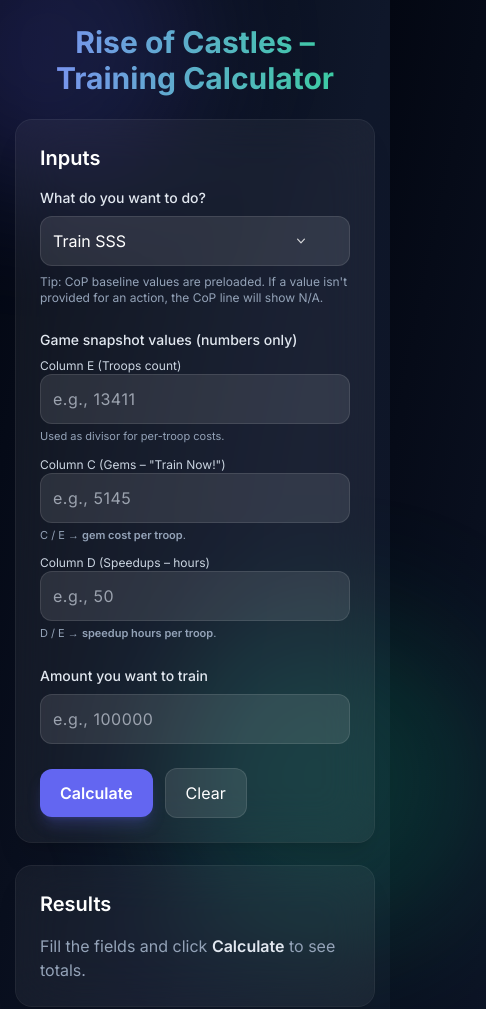
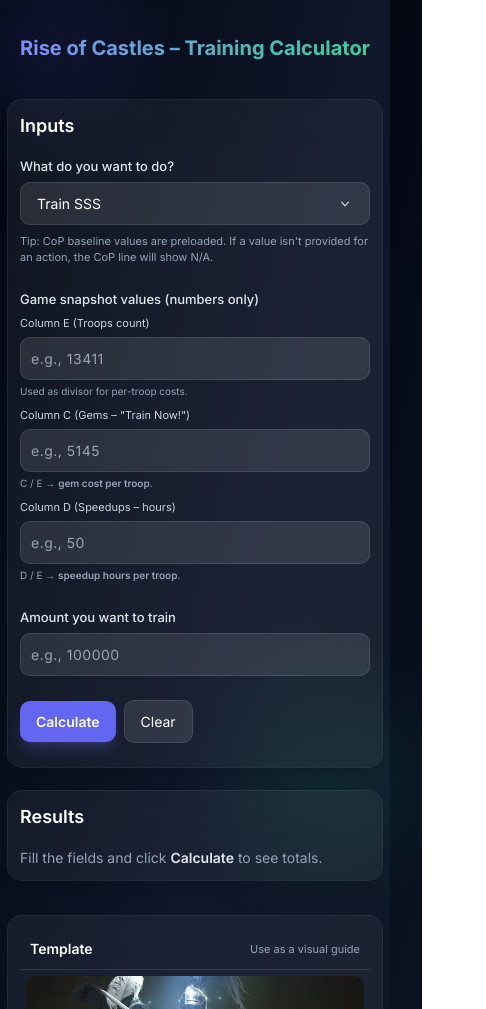
Before and after one commit to riseofcastlesnet/rise-of-castles-calculator, a plain HTML site: page index.html in a window 390 px wide. Shown: the top 1009 px of the page, 486 px wide, since content can reach past the window. Drawn offline with nearby package versions, Linux system fonts and the light colour scheme.

Commit message:
Update style.css mobile responsive

```diff
--- a/style.css
+++ b/style.css
@@ -1,6 +1,5 @@
 /* Subtle extras for a 2025 feel */
 .only-digits {
-  /* On iOS/Android, inputmode already helps; this is just cosmetic */
   letter-spacing: 0.5px;
 }
 
@@ -10,21 +9,331 @@
   background: linear-gradient(180deg, rgba(255,255,255,0.08), rgba(255,255,255,0.03));
   padding: 1rem;
 }
+
 /* Custom dropdown */
 .dropdown-item {
   padding: 0.625rem 0.875rem;
   cursor: pointer;
-  color: #e5e7eb; /* slate-200 */
+  color: #e5e7eb;
 }
+
 .dropdown-item:hover,
 .dropdown-item[aria-selected="true"] {
-  background-color: rgba(99, 102, 241, 0.15); /* indigo-500/15 */
+  background-color: rgba(99, 102, 241, 0.15);
   color: #ffffff;
 }
+
 #actionMenu::-webkit-scrollbar {
   width: 8px;
 }
+
 #actionMenu::-webkit-scrollbar-thumb {
   background: rgba(255,255,255,0.15);
   border-radius: 9999px;
 }
+
+/* ===================================== */
+/* CRITICAL MOBILE FIXES                 */
+/* ===================================== */
+
+/* Prevent horizontal overflow */
+* {
+  box-sizing: border-box;
+}
+
+html, body {
+  overflow-x: hidden;
+  max-width: 100%;
+  margin: 0;
+  padding: 0;
+}
+
+body {
+  min-height: 100vh;
+  width: 100%;
+}
+
+/* Ensure all containers don't overflow */
+.mx-auto {
+  max-width: 100% !important;
+  overflow-x: hidden;
+}
+
+/* ===================================== */
+/* MOBILE OPTIMIZATIONS (< 768px)        */
+/* ===================================== */
+
+@media (max-width: 768px) {
+  /* Reduce all padding drastically */
+  body {
+    font-size: 14px;
+    padding: 0 !important;
+  }
+
+  /* Header - compact */
+  header {
+    padding-top: 0.75rem !important;
+    padding-bottom: 0.5rem !important;
+  }
+
+  header h1 {
+    font-size: 1.25rem !important;
+    line-height: 1.5rem !important;
+    padding: 0 !important;
+    margin: 0 !important;
+  }
+
+  /* Main container - minimal padding */
+  main {
+    padding-left: 0.5rem !important;
+    padding-right: 0.5rem !important;
+    padding-top: 0.5rem !important;
+    padding-bottom: 1rem !important;
+    max-width: 100% !important;
+  }
+
+  /* Cards - compact padding */
+  .backdrop-blur-xl,
+  .bg-white\/5 {
+    padding: 0.75rem !important;
+    margin-bottom: 0.75rem !important;
+  }
+
+  /* Grid spacing */
+  .gap-6 {
+    gap: 0.75rem !important;
+  }
+
+  .gap-3 {
+    gap: 0.5rem !important;
+  }
+
+  /* Form elements - smaller */
+  .text-xl {
+    font-size: 1.125rem !important;
+  }
+
+  .text-sm {
+    font-size: 0.8125rem !important;
+  }
+
+  .text-xs {
+    font-size: 0.6875rem !important;
+  }
+
+  .text-\[11px\] {
+    font-size: 0.625rem !important;
+  }
+
+  /* Input fields */
+  input {
+    font-size: 14px !important;
+    padding: 0.625rem !important;
+    width: 100% !important;
+    max-width: 100% !important;
+  }
+
+  /* Buttons */
+  button {
+    font-size: 0.875rem !important;
+    padding: 0.625rem 1rem !important;
+  }
+
+  /* Rounded corners - smaller */
+  .rounded-2xl {
+    border-radius: 0.875rem !important;
+  }
+
+  .rounded-xl {
+    border-radius: 0.625rem !important;
+  }
+
+  /* Result cards */
+  .result-card {
+    padding: 0.625rem !important;
+    font-size: 0.8125rem !important;
+    margin-bottom: 0.5rem !important;
+  }
+
+  .result-card .text-2xl {
+    font-size: 1.25rem !important;
+  }
+
+  /* Dropdown menu */
+  #actionMenu {
+    max-height: 45vh !important;
+  }
+
+  /* Template/Guide section */
+  aside {
+    margin-top: 0.75rem !important;
+  }
+
+  aside .p-4 {
+    padding: 0.625rem !important;
+  }
+
+  aside .p-2 {
+    padding: 0.375rem !important;
+  }
+
+  aside img {
+    border-radius: 0.5rem !important;
+  }
+
+  /* Footer */
+  footer {
+    padding-top: 0.75rem !important;
+    padding-bottom: 0.75rem !important;
+    font-size: 0.6875rem !important;
+  }
+
+  /* Hide gradient blobs on mobile to reduce clutter */
+  .absolute.inset-0 > div {
+    opacity: 0.5;
+    transform: scale(0.6);
+  }
+
+  /* Ensure grid stacks properly */
+  .grid-cols-1 {
+    grid-template-columns: 1fr !important;
+  }
+
+  /* Stack the 3-column inputs */
+  .sm\:grid-cols-3 {
+    grid-template-columns: 1fr !important;
+  }
+
+  /* Label spacing */
+  label {
+    margin-bottom: 0.375rem !important;
+    display: block;
+  }
+
+  /* Form spacing */
+  form > div {
+    margin-bottom: 0.75rem !important;
+  }
+
+  /* Validation message */
+  #validationMsg {
+    font-size: 0.75rem !important;
+    display: block;
+    margin-top: 0.5rem !important;
+  }
+
+  /* Button container */
+  .flex-wrap {
+    gap: 0.5rem !important;
+  }
+}
+
+/* ===================================== */
+/* VERY SMALL MOBILE (< 375px)           */
+/* ===================================== */
+
+@media (max-width: 374px) {
+  body {
+    font-size: 13px;
+  }
+
+  header h1 {
+    font-size: 1.125rem !important;
+  }
+
+  main {
+    padding-left: 0.375rem !important;
+    padding-right: 0.375rem !important;
+  }
+
+  .backdrop-blur-xl {
+    padding: 0.5rem !important;
+  }
+
+  input, button {
+    font-size: 13px !important;
+    padding: 0.5rem 0.75rem !important;
+  }
+
+  .result-card {
+    padding: 0.5rem !important;
+  }
+
+  .text-xl {
+    font-size: 1rem !important;
+  }
+}
+
+/* ===================================== */
+/* TABLET OPTIMIZATIONS (768px - 1023px) */
+/* ===================================== */
+
+@media (min-width: 768px) and (max-width: 1023px) {
+  main {
+    padding-left: 1.5rem !important;
+    padding-right: 1.5rem !important;
+  }
+
+  .backdrop-blur-xl {
+    padding: 1.25rem !important;
+  }
+}
+
+/* ===================================== */
+/* UTILITY FIXES                         */
+/* ===================================== */
+
+/* Ensure inputs never overflow */
+input[type="text"],
+input[type="number"],
+input[inputmode="numeric"] {
+  min-width: 0;
+  max-width: 100%;
+  box-sizing: border-box;
+}
+
+/* Text wrapping */
+label, p {
+  word-wrap: break-word;
+  overflow-wrap: break-word;
+  hyphens: auto;
+}
+
+/* Image responsiveness */
+img {
+  max-width: 100%;
+  height: auto;
+  display: block;
+}
+
+/* Prevent text selection issues on mobile */
+button {
+  -webkit-tap-highlight-color: transparent;
+  user-select: none;
+}
+
+/* Smooth scrolling */
+html {
+  scroll-behavior: smooth;
+}
+
+/* ===================================== */
+/* FIX FOR IFRAME EMBEDDING              */
+/* ===================================== */
+
+/* When embedded in iframe, ensure proper height */
+@media (max-width: 768px) {
+  body {
+    min-height: auto !important;
+    height: auto !important;
+  }
+
+  /* Add bottom padding to prevent cut-off */
+  main {
+    padding-bottom: 2rem !important;
+  }
+
+  footer {
+    margin-bottom: 1rem !important;
+  }
+}
```
